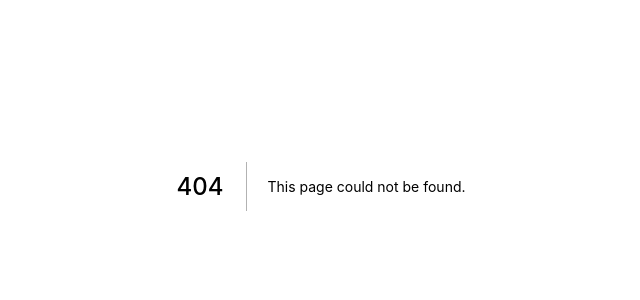
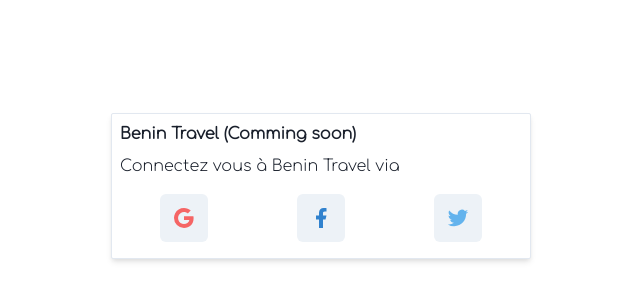
Before and after one commit to TawalMc/benin-travel, a Next.js app: page /auth/signin in a window 1280 px wide. Before the commit this address had no page. Shown: the part 214-514 px from the top of the page, without its empty margins (319-959 px from the left). Built offline with nearby package versions, Linux system fonts and the light colour scheme.

Commit message:
update home and towns ui

```diff
--- a/package.json
+++ b/package.json
@@ -13,6 +13,7 @@
     "@emotion/react": "^11.7.1",
     "@emotion/styled": "^11.6.0",
     "@mailchimp/mailchimp_marketing": "^3.0.74",
+    "@supabase/supabase-js": "^1.31.1",
     "@types/google.analytics": "^0.0.42",
     "axios": "^0.26.0",
     "contentful": "^9.1.10",
--- /dev/null
+++ b/src/pages/auth/signin.tsx
@@ -0,0 +1,55 @@
+import { Box, HStack, IconButton, Text, VStack } from "@chakra-ui/react"
+import { NextPage } from "next"
+import { RiFacebookFill, RiGoogleFill, RiTwitterFill } from "react-icons/ri"
+
+export const SignIn: NextPage = () => {
+  return (
+    <VStack
+      w={"100vw"}
+      h={"100vh"}
+      justify={"center"}
+      align={"center"}
+      /* bgColor={"green"} */
+    >
+      <VStack
+        w={"90%"}
+        maxW={"420px"}
+        borderWidth={"1px"}
+        borderColor={"gray.200"}
+        bgColor={"white"}
+        rounded={"sm"}
+        p={2}
+        boxShadow={"md"}
+        align={"flex-start"}
+        /* bgColor={"gray.400"} */
+      >
+        <Text fontWeight={"bold"} textAlign={"left"}>
+          Benin Travel (Comming soon)
+        </Text>
+        <Text>Connectez vous à Benin Travel via</Text>
+        <HStack w={"100%"} py={2} justify={"space-around"}>
+          <IconButton
+            aria-label={"Google"}
+            icon={<RiGoogleFill size={24} color={"#F56565"} />}
+            boxSize={12}
+            /* size={"lg"} */
+          />
+          <IconButton
+            aria-label={"Facebook"}
+            icon={<RiFacebookFill size={24} color={"#3182CE"} />}
+            boxSize={12}
+            /* size={"lg"} */
+          />
+          <IconButton
+            aria-label={"Twitter"}
+            icon={<RiTwitterFill size={24} color={"#63B3ED"} />}
+            boxSize={12}
+            /* size={"lg"} */
+          />
+        </HStack>
+      </VStack>
+    </VStack>
+  )
+}
+
+export default SignIn
```
Also changed, not shown: 1 other file (tests, documents, lock files or other folders).
